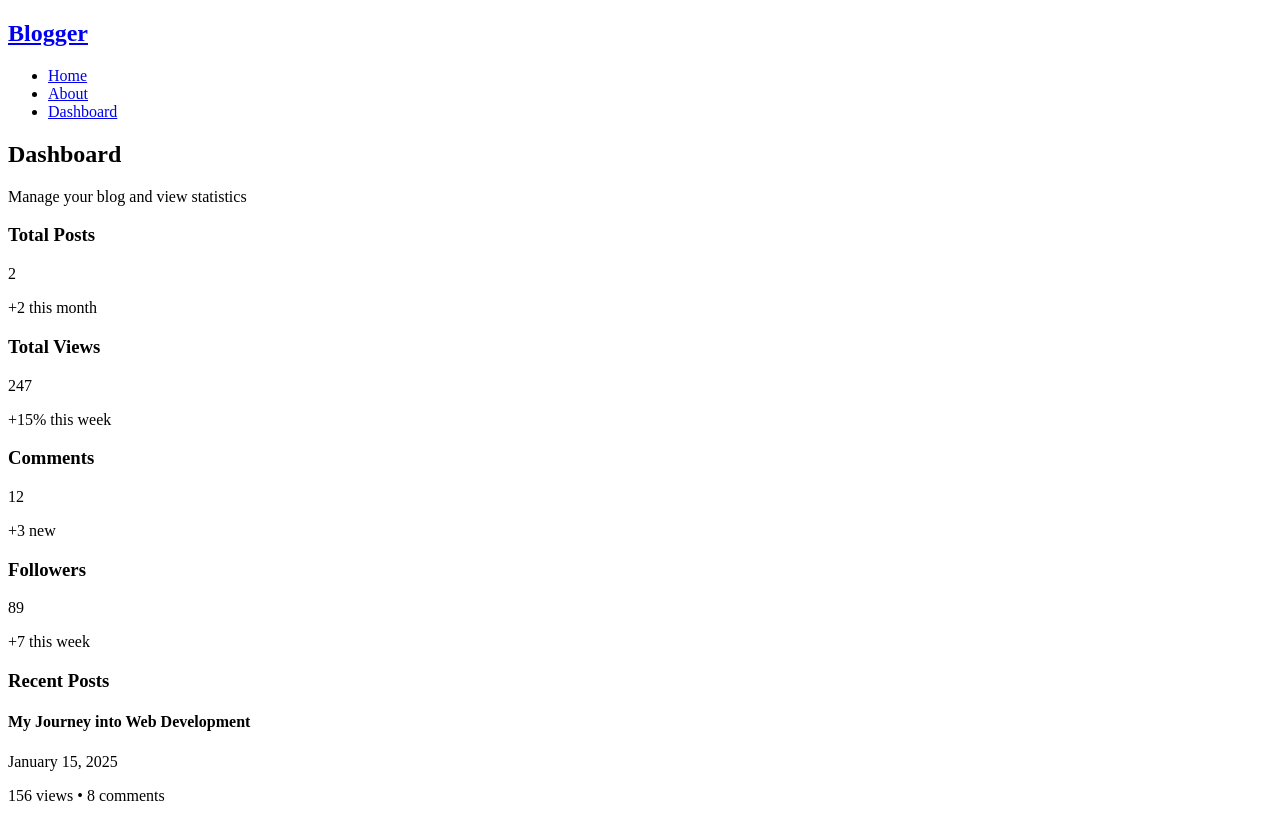
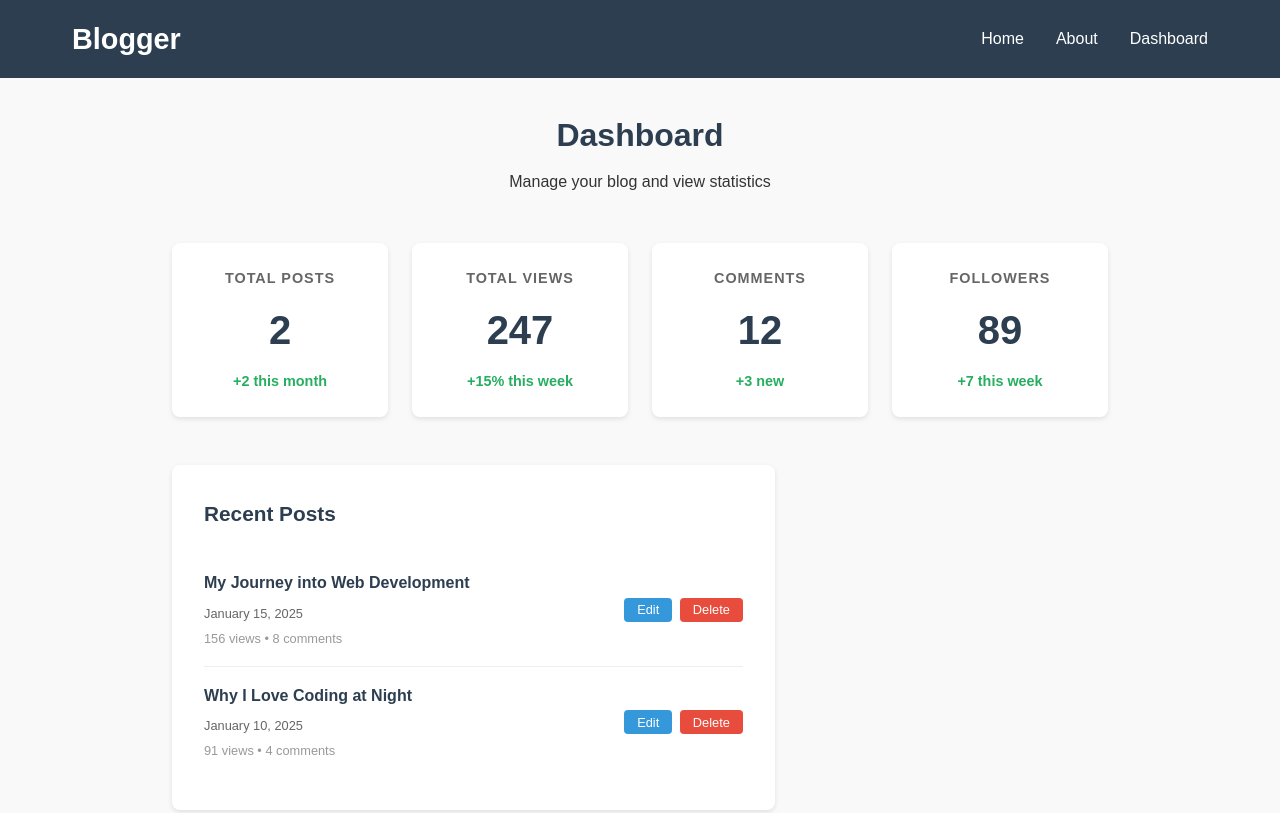
Before and after one commit to abhigupta0507/Lab1, a plain HTML site: page dashboard.html in a window 1280 px wide. Shown: the top 813 px of the page. Drawn offline with Linux system fonts and the light colour scheme.

Commit message:
css of dashboard

```diff
--- a/styles/blog.css
+++ b/styles/blog.css
@@ -14,16 +14,15 @@ body {
 header {
     background: #2c3e50;
     color: white;
-    padding: 1rem 0;
+    padding: 16px 0;
     position: sticky;
     top: 0;
     z-index: 100;
 }
 
 nav {
-    max-width: 1200px;
     margin: 0 auto;
-    padding: 0 2rem;
+    padding: 0 32px;
     display: flex;
     justify-content: space-between;
     align-items: center;
--- a/styles/dashboard.css
+++ b/styles/dashboard.css
@@ -0,0 +1,238 @@
+* {
+  margin: 0;
+  padding: 0;
+  box-sizing: border-box;
+}
+
+body {
+  font-family: Arial, sans-serif;
+  line-height: 1.6;
+  color: #333;
+  background-color: #f9f9f9;
+}
+
+header {
+  background: #2c3e50;
+  color: white;
+  padding: 1rem 0;
+  position: sticky;
+  top: 0;
+  z-index: 100;
+}
+
+nav {
+  max-width: 1200px;
+  margin: 0 auto;
+  padding: 0 2rem;
+  display: flex;
+  justify-content: space-between;
+  align-items: center;
+}
+
+nav h1 {
+  font-size: 1.8rem;
+}
+
+nav ul {
+  list-style: none;
+  display: flex;
+  gap: 2rem;
+}
+
+nav a {
+  color: white;
+  text-decoration: none;
+  transition: opacity 0.3s;
+}
+
+nav a:hover {
+  opacity: 0.7;
+}
+
+main {
+  max-width: 1000px;
+  margin: 2rem auto;
+  padding: 0 2rem;
+}
+
+.dashboard-header {
+  text-align: center;
+  margin-bottom: 3rem;
+}
+
+.dashboard-header h2 {
+  color: #2c3e50;
+  font-size: 2rem;
+  margin-bottom: 0.5rem;
+}
+
+.stats-grid {
+  display: grid;
+  grid-template-columns: repeat(auto-fit, minmax(200px, 1fr));
+  gap: 1.5rem;
+  margin-bottom: 3rem;
+}
+
+.stat-card {
+  background: white;
+  padding: 1.5rem;
+  border-radius: 8px;
+  box-shadow: 0 2px 5px rgba(0, 0, 0, 0.1);
+  text-align: center;
+  transition: transform 0.3s ease;
+}
+
+.stat-card:hover {
+  transform: translateY(-2px);
+}
+
+.stat-card h3 {
+  color: #666;
+  font-size: 0.9rem;
+  margin-bottom: 0.5rem;
+  text-transform: uppercase;
+  letter-spacing: 1px;
+}
+
+.stat-number {
+  font-size: 2.5rem;
+  font-weight: bold;
+  color: #2c3e50;
+  margin-bottom: 0.5rem;
+}
+
+.stat-change {
+  color: #27ae60;
+  font-size: 0.9rem;
+  font-weight: bold;
+}
+
+.dashboard-content {
+  display: grid;
+  grid-template-columns: 2fr 1fr;
+  gap: 2rem;
+}
+
+.recent-posts {
+  background: white;
+  padding: 2rem;
+  border-radius: 8px;
+  box-shadow: 0 2px 5px rgba(0, 0, 0, 0.1);
+}
+
+.recent-posts h3 {
+  color: #2c3e50;
+  margin-bottom: 1.5rem;
+  font-size: 1.3rem;
+}
+
+.post-item {
+  display: flex;
+  justify-content: space-between;
+  align-items: center;
+  padding: 1rem 0;
+  border-bottom: 1px solid #eee;
+}
+
+.post-item:last-child {
+  border-bottom: none;
+}
+
+.post-info h4 {
+  color: #2c3e50;
+  margin-bottom: 0.5rem;
+  font-size: 1rem;
+}
+
+.post-date {
+  color: #666;
+  font-size: 0.8rem;
+  margin-bottom: 0.3rem;
+}
+
+.post-stats {
+  color: #999;
+  font-size: 0.8rem;
+}
+
+.post-actions {
+  display: flex;
+  gap: 0.5rem;
+}
+
+.edit-btn,
+.delete-btn {
+  padding: 0.3rem 0.8rem;
+  border: none;
+  border-radius: 4px;
+  cursor: pointer;
+  font-size: 0.8rem;
+  transition: opacity 0.3s;
+}
+
+.edit-btn {
+  background: #3498db;
+  color: white;
+}
+
+.delete-btn {
+  background: #e74c3c;
+  color: white;
+}
+
+.edit-btn:hover,
+.delete-btn:hover {
+  opacity: 0.8;
+}
+
+footer {
+  background: #2c3e50;
+  color: white;
+  text-align: center;
+  padding: 2rem;
+  margin-top: 3rem;
+}
+
+@media (max-width: 768px) {
+  nav {
+    flex-direction: column;
+    gap: 1rem;
+  }
+
+  nav ul {
+    gap: 1rem;
+  }
+
+  main {
+    padding: 0 1rem;
+  }
+
+  .stats-grid {
+    grid-template-columns: repeat(auto-fit, minmax(150px, 1fr));
+    gap: 1rem;
+  }
+
+  .stat-card {
+    padding: 1rem;
+  }
+
+  .stat-number {
+    font-size: 2rem;
+  }
+
+  .dashboard-content {
+    grid-template-columns: 1fr;
+    gap: 1.5rem;
+  }
+
+  .recent-posts,
+  .quick-actions {
+    padding: 1.5rem;
+  }
+
+  .post-item {
+    flex-direction: column;
+    align-items: flex-start;
+    gap: 1rem;
+  }
+}
```
